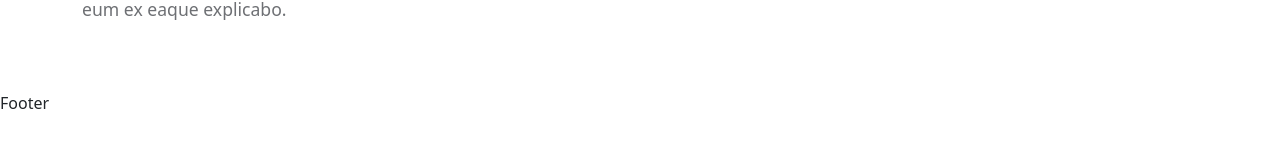
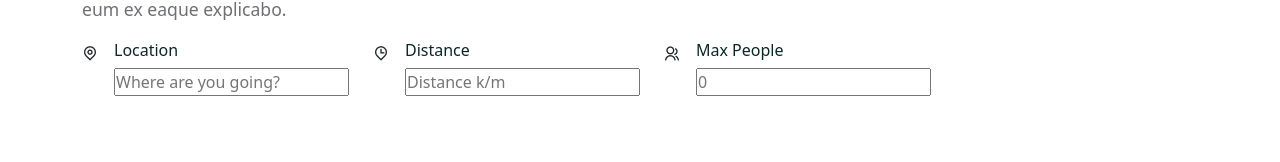
Before and after one commit to Happygirlie/Habis-Jives-travels-and-tour, a React (Create React App) app in the folder MernStack-Tour-Management-main/MernStack-Tour-Management-main/tour-management/frontend/: page /home in a window 1280 px wide. Shown: the part 562-724 px from the top of the page. Built offline with nearby package versions, Linux system fonts and the light colour scheme; a web font is replaced by a local one.

Commit message:
created SearchBar.jsx,search-bar.css

```diff
--- a/MernStack-Tour-Management-main/MernStack-Tour-Management-main/tour-management/frontend/src/pages/Home.jsx
+++ b/MernStack-Tour-Management-main/MernStack-Tour-Management-main/tour-management/frontend/src/pages/Home.jsx
@@ -7,6 +7,8 @@ import heroImg02 from '../assets/images/hero-img02.jpg'
 import heroVideo from '../assets/images/hero-video.mp4'
 import worldImg from '../assets/images/world.png'
 import Subtitle from '../shared/Subtitle';
+
+import SearchBar from '../shared/SearchBar';
 
 const Home = () => {
   return <>
@@ -47,6 +49,7 @@ const Home = () => {
             <img src={heroImg02} alt="" />
           </div>
         </Col>
+        <SearchBar />
       </Row>
     </Container>
   </section>
--- a/MernStack-Tour-Management-main/MernStack-Tour-Management-main/tour-management/frontend/src/shared/SearchBar.jsx
+++ b/MernStack-Tour-Management-main/MernStack-Tour-Management-main/tour-management/frontend/src/shared/SearchBar.jsx
@@ -0,0 +1,43 @@
+import React from 'react'
+import './search-bar.css'
+import { Col, Form,FormGroup } from "reactstrap";
+
+const SearchBar = () => {
+  return <Col lg='12'>
+    <div className="search__bar">
+        <Form className="d-flex align-items-center gap-4">
+            <FormGroup className="d-flex gap-3 form__group form__group-fast">
+                <span>
+                    <i class="ri-map-pin-line"></i>
+                </span>
+                <div>
+                    <h6>Location</h6>
+                    <input type="text" placeholder="Where are you going?" />
+                </div>
+            </FormGroup>
+            <FormGroup className="d-flex gap-3 form__group form__group-fast">
+                <span>
+                    <i class="ri-map-pin-time-line"></i>
+                </span>
+                <div>
+                    <h6>Distance</h6>
+                    <input type="number" placeholder="Distance k/m" />
+                </div>
+            </FormGroup>
+            <FormGroup className="d-flex gap-3 form__group form__group-last">
+                <span>
+                    <i class="ri-group-line"></i>
+                </span>
+                <div>
+                    <h6>Max People</h6>
+                    <input type="number" placeholder="0" />
+                </div>
+            </FormGroup>
+        </Form>
+    </div>
+  </Col>
+
+
+}
+
+export default SearchBar
```
Also changed, not shown: MernStack-Tour-Management-main/MernStack-Tour-Management-main/tour-management/frontend/src/shared/search-bar.css (added).
